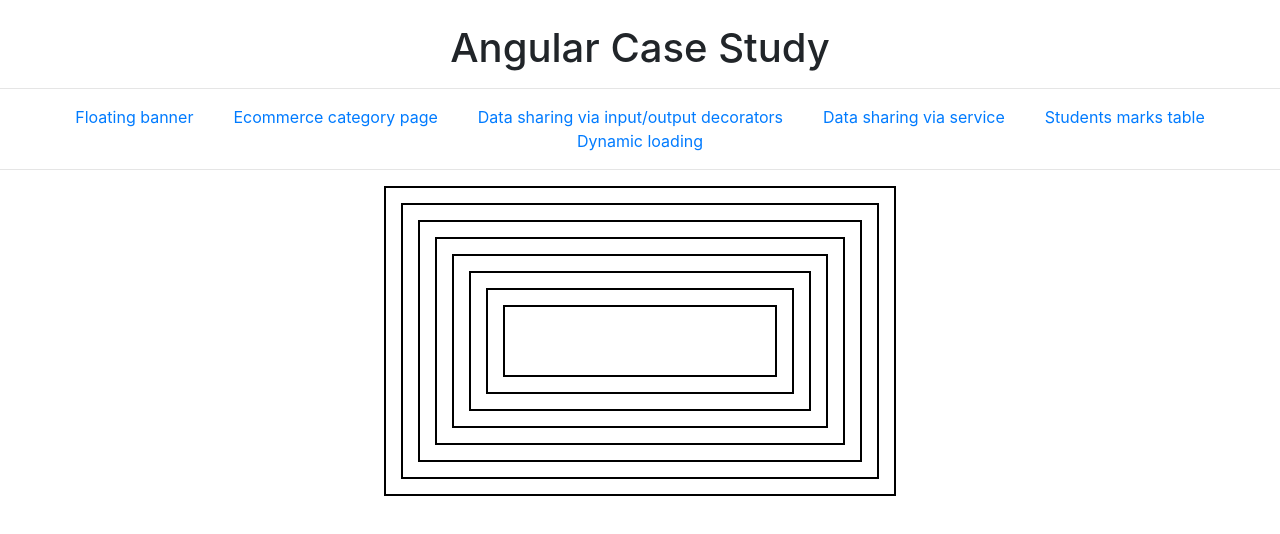
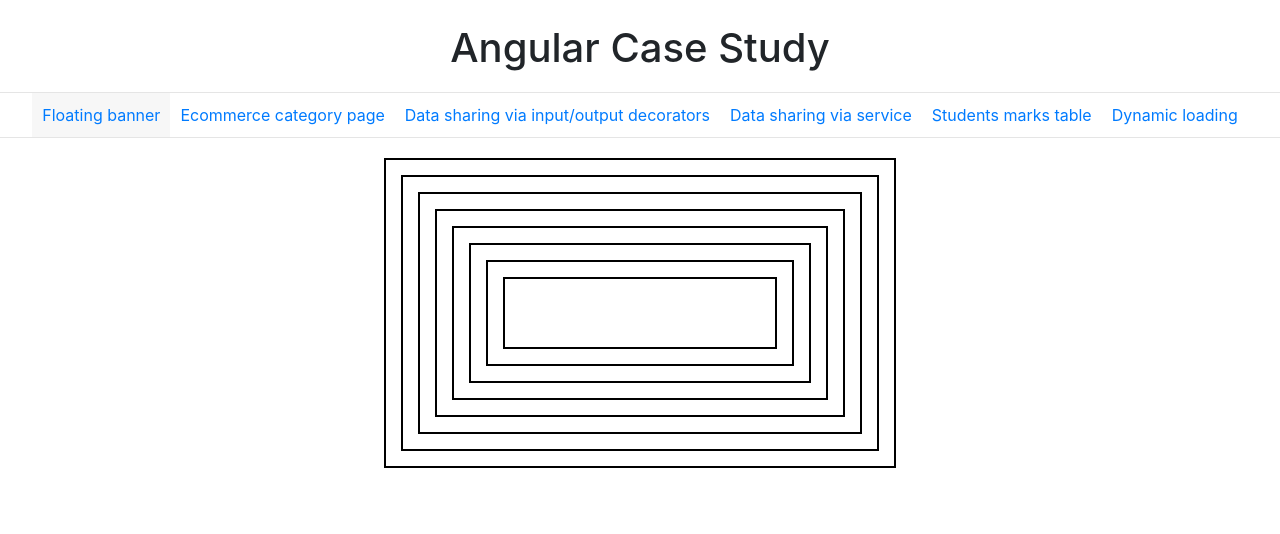
Before and after one commit to prateekinfi/ng-vz-case-study, an Angular app: page /floating-banner in a window 1280 px wide. Shown: the top 534 px of the page. Built offline with nearby package versions, Linux system fonts and the light colour scheme.

Commit message:
minor tweaks

```diff
--- a/src/app/app.component.css
+++ b/src/app/app.component.css
@@ -3,11 +3,22 @@
 }
 li {
     display: inline-block;
-    margin: 0px 20px;
+    padding: 10px;
 }
 ul{
     padding: 0;
+    margin: 0;
 }
 .container{
     text-align: center;
 }
+.link-active{
+    background: rgb(247, 247, 247);
+}
+hr{
+    padding:0;
+    margin:0;
+}
+.nav-container{
+    margin: 20px 0px
+}
--- a/src/app/app.component.html
+++ b/src/app/app.component.html
@@ -1,13 +1,15 @@
 
 <div class="container mt-4"><h1>Angular Case Study</h1></div>
+<div class="nav-container">
 <hr>
 <ul class="nav-bar">
- <li><a routerLink="/floating-banner">Floating banner</a> </li>
- <li><a routerLink="/ecommerce-category-page">Ecommerce category page</a> </li>
- <li><a routerLink="/input-output-sharing">Data sharing via input/output decorators</a> </li>
- <li><a routerLink="/service-data-sharing">Data sharing via service</a> </li>
- <li><a routerLink="/student-marks">Students marks table</a> </li>
- <li><a routerLink="/dynamic-loading">Dynamic loading</a> </li>
+ <li routerLinkActive='link-active'><a routerLink="/floating-banner">Floating banner</a> </li>
+ <li routerLinkActive='link-active'><a routerLink="/ecommerce-category-page">Ecommerce category page</a> </li>
+ <li routerLinkActive='link-active'><a routerLink="/input-output-sharing">Data sharing via input/output decorators</a> </li>
+ <li routerLinkActive='link-active'><a routerLink="/service-data-sharing">Data sharing via service</a> </li>
+ <li routerLinkActive='link-active'><a routerLink="/student-marks">Students marks table</a> </li>
+ <li routerLinkActive='link-active'><a routerLink="/dynamic-loading">Dynamic loading</a> </li>
 </ul>
 <hr>
+</div>
 <router-outlet></router-outlet>
```
